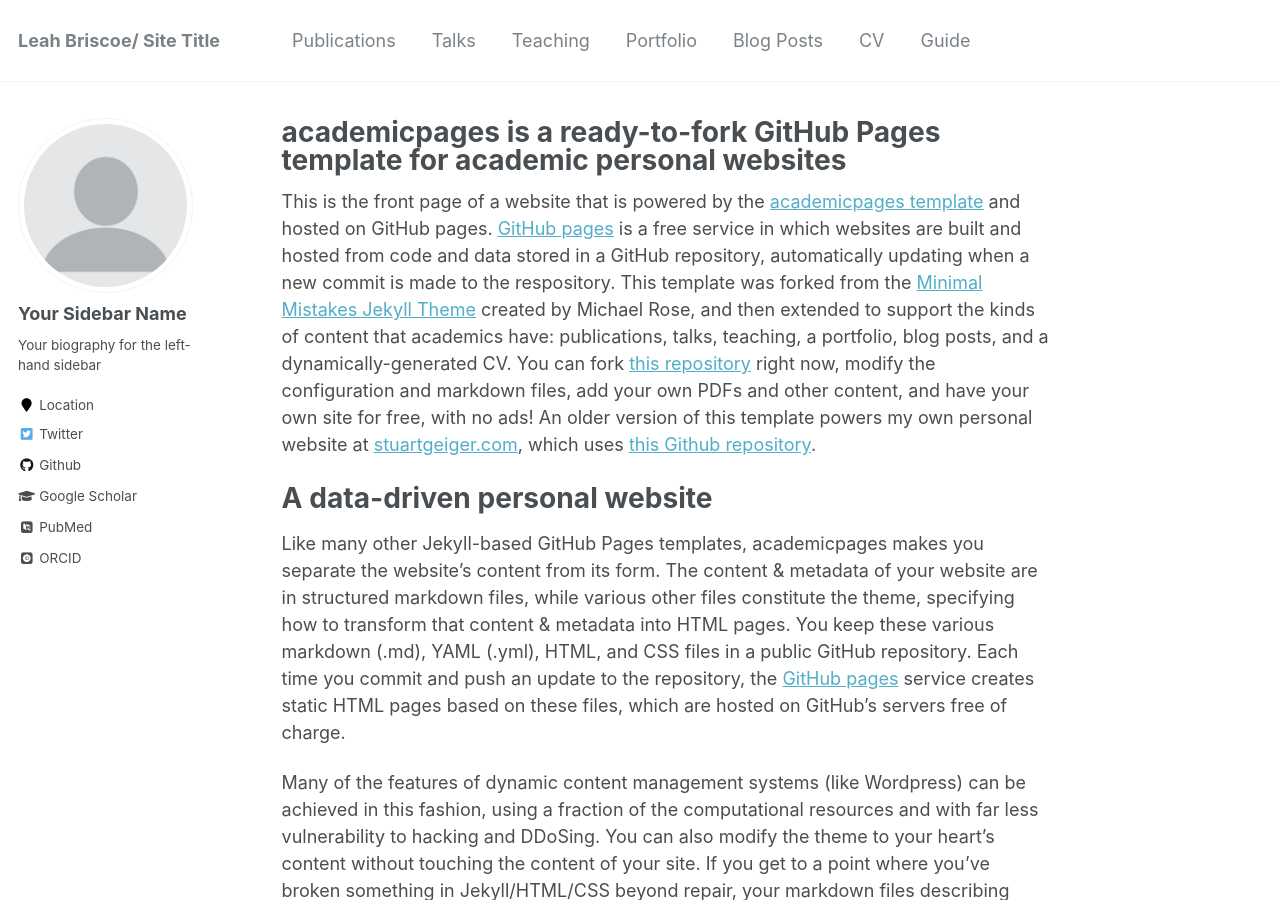
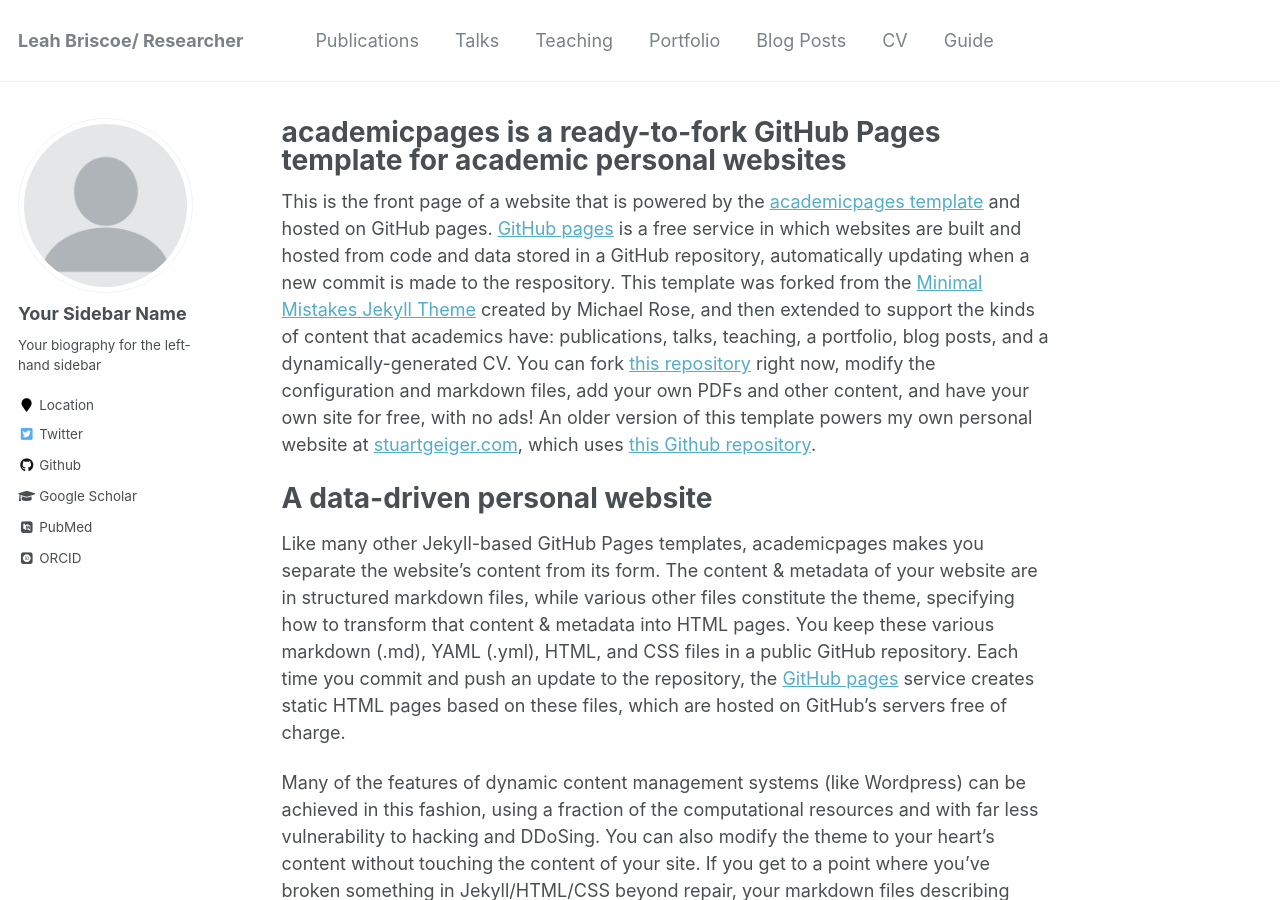
Before and after one commit to LeahBriscoe/leahbriscoe.github.io, a Jekyll site: the page built from _pages/about.md, in a window 1280 px wide and 900 px high. Built offline with Jekyll 4.4.1, drawn with Linux system fonts in a browser that asks for light colours; some web fonts are replaced.

Commit message:
replace old yaml

```diff
--- a/_config.yml
+++ b/_config.yml
@@ -7,7 +7,7 @@
 
 # Site Settings
 locale                   : "en-US"
-title                    : "Leah Briscoe/ Site Title"
+title                    : "Leah Briscoe/ Researcher"
 title_separator          : "-"
 name                     : &name "Your Name"
 description              : &description "personal description"
```
